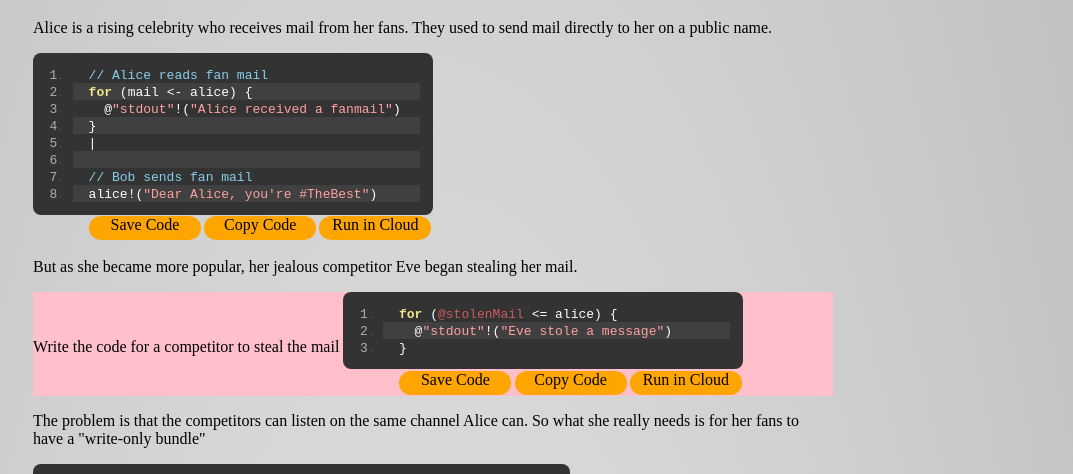
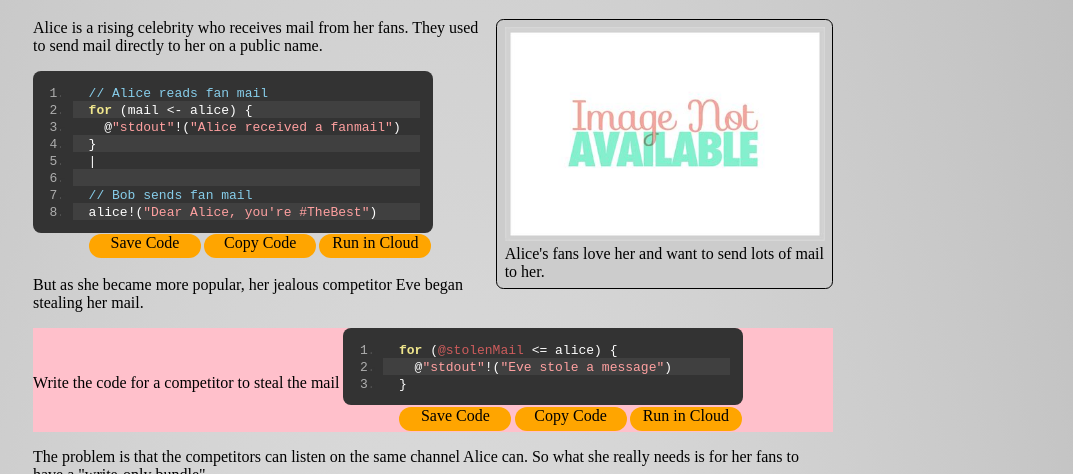
Before and after one commit to JoshOrndorff/LearnRholangByExample, a plain HTML site: page lesson7-Bundles/index.html in a window 1280 px wide. Shown: the part 271-745 px from the top of the page, without its empty margins (207-1280 px from the left). Drawn offline with Linux system fonts and the light colour scheme.

Commit message:
Add spot for one figure to lesson 7

```diff
--- a/lesson7-Bundles/index.html
+++ b/lesson7-Bundles/index.html
@@ -19,6 +19,11 @@
   <a href="../index.html"><img id="back-to-lib" src="../img/backToLibrary.png" alt="Back to the Library"/></a>
 
   <h1>Stolen Messages</h1>
+
+  <figure class="right">
+    <img src="../img/none.jpg" alt="A celebrity on stage with fans surrounding her."/>
+    <figcaption>Alice's fans love her and want to send lots of mail to her.</figcaption>
+  </figure>
   <p> Alice is a rising celebrity who receives mail from her fans. They used to send mail directly to her on a public name.</p>
 
   <div class="code">fanmailBad</div>
```
